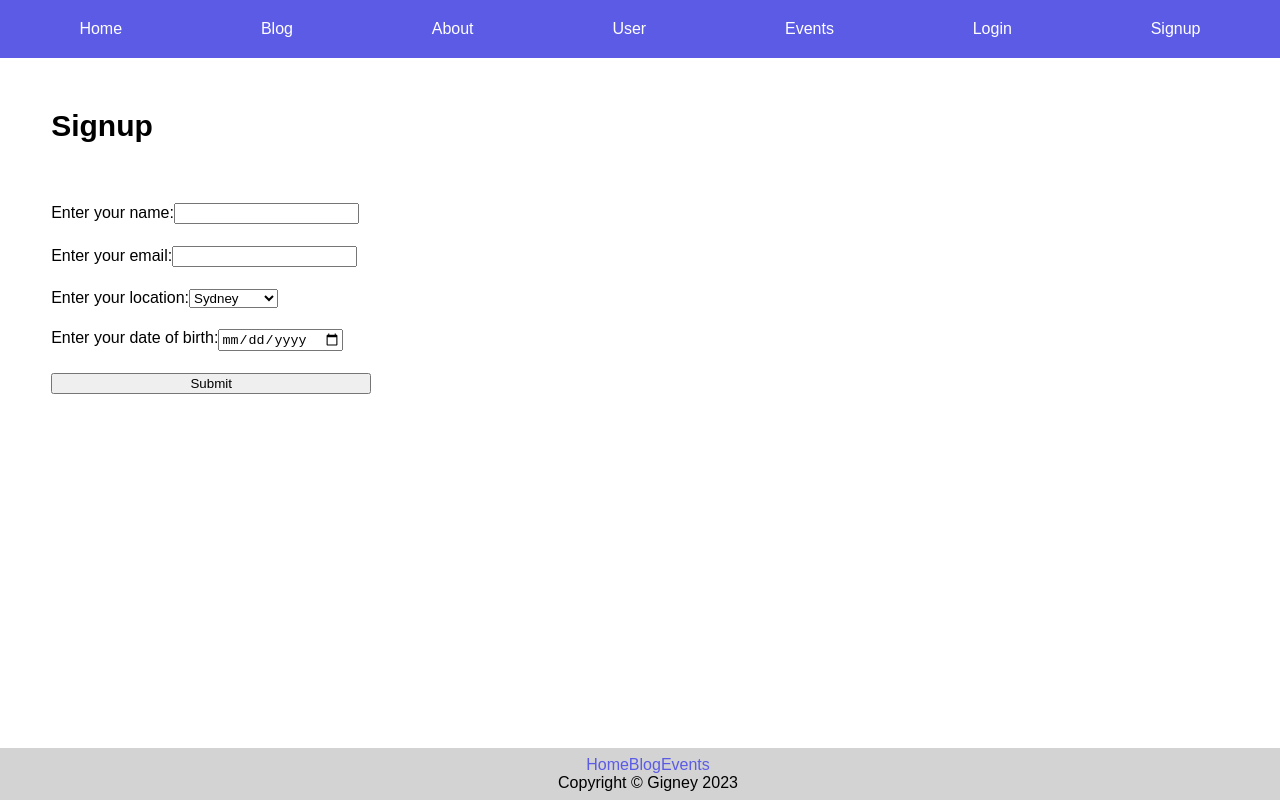
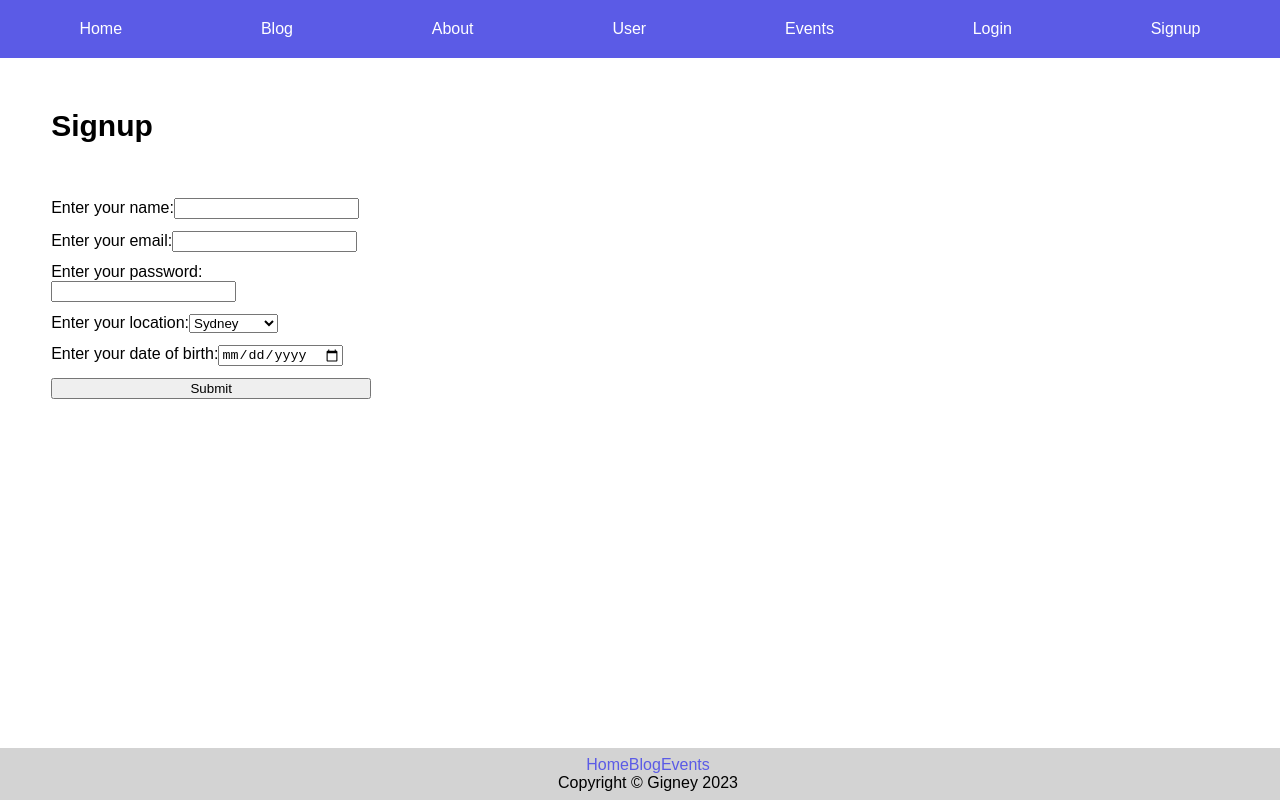
Before and after one commit to GRDE3024-DIG33-DigEx-Major-Project-2/frontendA3, a React (Create React App) app: page /signup in a window 1280 px wide. Built offline with nearby package versions, Linux system fonts and the light colour scheme.

Commit message:
Adding Password field

```diff
--- a/src/components/Signup.js
+++ b/src/components/Signup.js
@@ -34,6 +34,14 @@ function Signup() {
         onChange={handleChange}
       />
       </label>
+      <label>Enter your password:
+      <input
+        type="password"
+        name="password"
+        value={inputs.password || ""}
+        onChange={handleChange}
+      />
+      </label>
       <label>Enter your location:
       <select value={inputs.location || ""} onChange={handleChange}>
         <option value="Sydney">Sydney</option>
```
